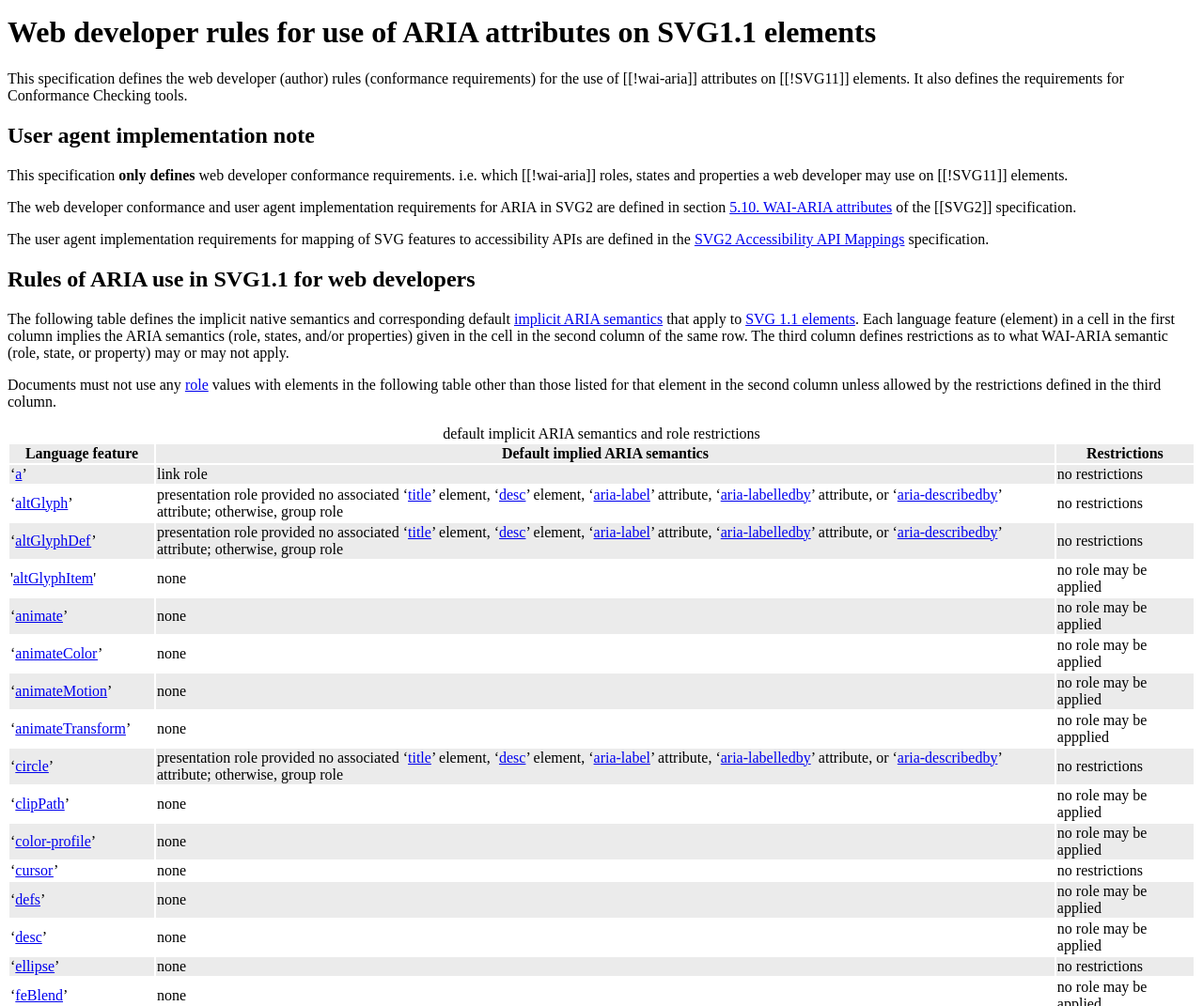
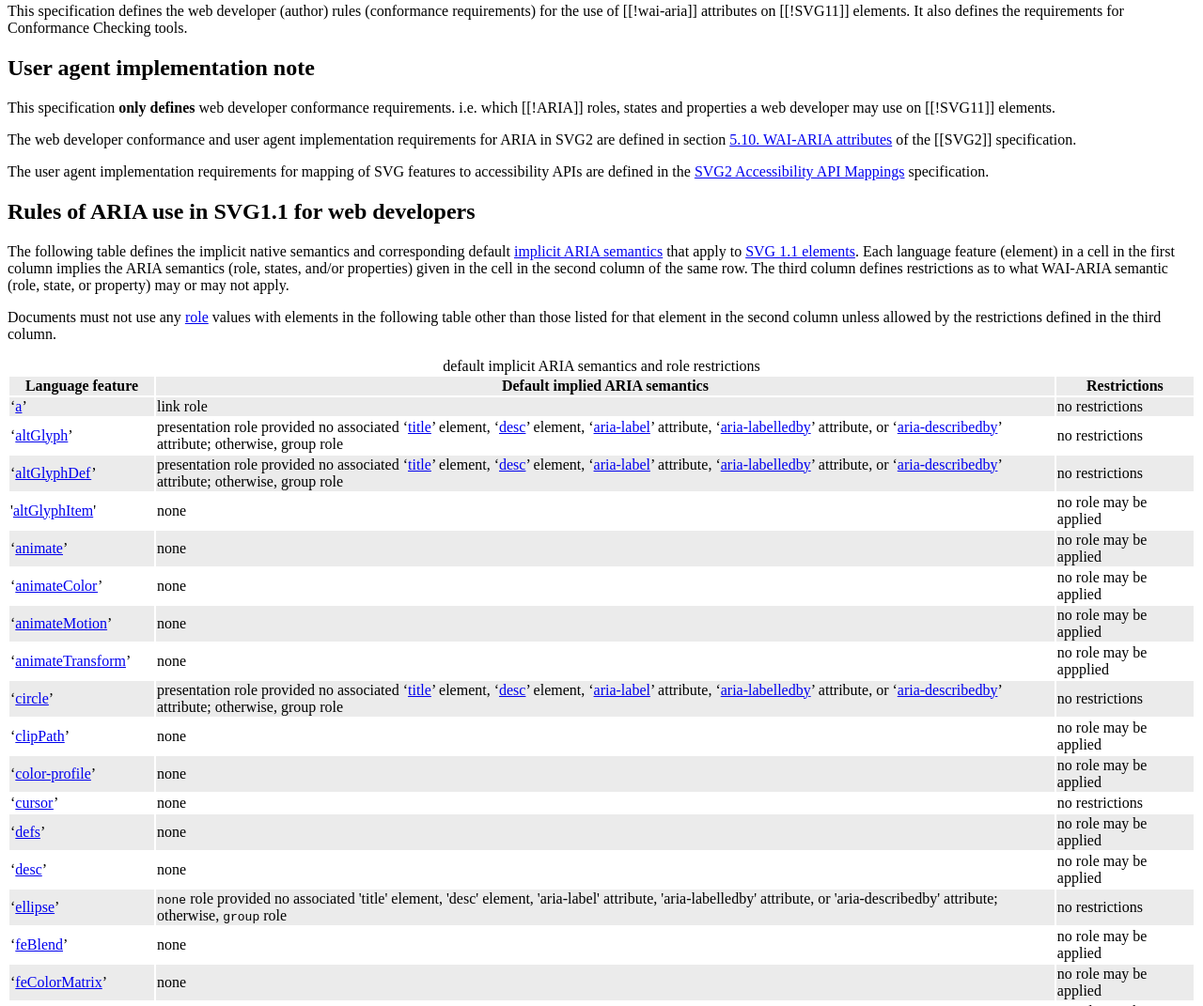
Before and after one commit to webspecs/SVG1.1-ARIA, a website: page index.src.html in a window 1280 px wide. Shown: the part 5-1076 px from the top of the page at 94% size. Drawn offline with nearby package versions, Linux system fonts and the light colour scheme.

Commit message:
dupe heading

```diff
--- a/index.src.html
+++ b/index.src.html
@@ -68,16 +68,17 @@ p.note, div.note {
 <body>
 
 
-<h1>Web developer rules for use of ARIA attributes on SVG1.1 elements</h1>
-
 <section id="abstract">This specification defines the web developer (author) rules (conformance requirements) for the use of [[!wai-aria]] attributes on [[!SVG11]] elements. It also defines the requirements for Conformance Checking tools.
 </section>
+<section>
 <h2>User agent implementation note</h2>
 <div class="advisement">
-<p>This specification <strong>only defines</strong> web developer conformance requirements. i.e. which [[!wai-aria]] roles, states and properties a web developer may use on [[!SVG11]] elements.</p>
+<p>This specification <strong>only defines</strong> web developer conformance requirements. i.e. which [[!ARIA]] roles, states and properties a web developer may use on [[!SVG11]] elements.</p>
 <p>The web developer conformance and user agent implementation requirements for ARIA in SVG2 are defined in section <a href="https://svgwg.org/svg2-draft/single-page.html#struct-WAIARIAAttributes">5.10. WAI-ARIA attributes</a> of the [[SVG2]] specification.</p>
 <p>The user agent implementation requirements for mapping of SVG features to accessibility APIs are defined in the <a href="http://rawgit.com/w3c/aria/master/svg-aam/svg-aam.html">SVG2 Accessibility API Mappings</a> specification.</p>
 </div>
+</section>
+<section>
 <h2 id="rules-wd">Rules of ARIA use in SVG1.1 for web developers</h2>
 	<p>The following table defines the implicit native semantics and corresponding default <a href="http://www.w3.org/TR/wai-aria/host_languages#implicit_semantics">implicit ARIA semantics</a> that apply to <a href="http://www.w3.org/TR/SVG/eltindex.html">SVG 1.1 elements</a>. Each language feature (element) in a cell in the first   column implies the ARIA semantics (role, states, and/or properties) given in the cell in the second column of the same row. The third  column defines restrictions as to what WAI-ARIA semantic (role, state, or property) may or may not apply. </p>
 	<p>Documents must not use any <a href="http://www.w3.org/TR/wai-aria-1.1/#dfn-role">role</a> values with elements in the following table other than those listed  for that element in the second column unless allowed by the restrictions defined in the third column.</p>
@@ -165,7 +166,7 @@ p.note, div.note {
 		</tr>
 		<tr>
 		  <td>&lsquo;<a href="http://www.w3.org/TR/SVG/shapes.html#EllipseElement">ellipse</a>&rsquo;</td>
-		  <td>none</td>
+		  <td><code>none</code> role provided no associated <a>'title'</a> element, <a>'desc'</a> element, <a>'aria-label'</a> attribute, <a>'aria-labelledby'</a> attribute, or <a>'aria-describedby'</a> attribute; otherwise, <code>group</code> role</td>
 		  <td>no restrictions</td>
 		</tr>
 		<tr>
@@ -490,5 +491,6 @@ p.note, div.note {
 		</tr>
 	  </tbody>
 	</table>
+    </section>
     </body>
     </html>
```
